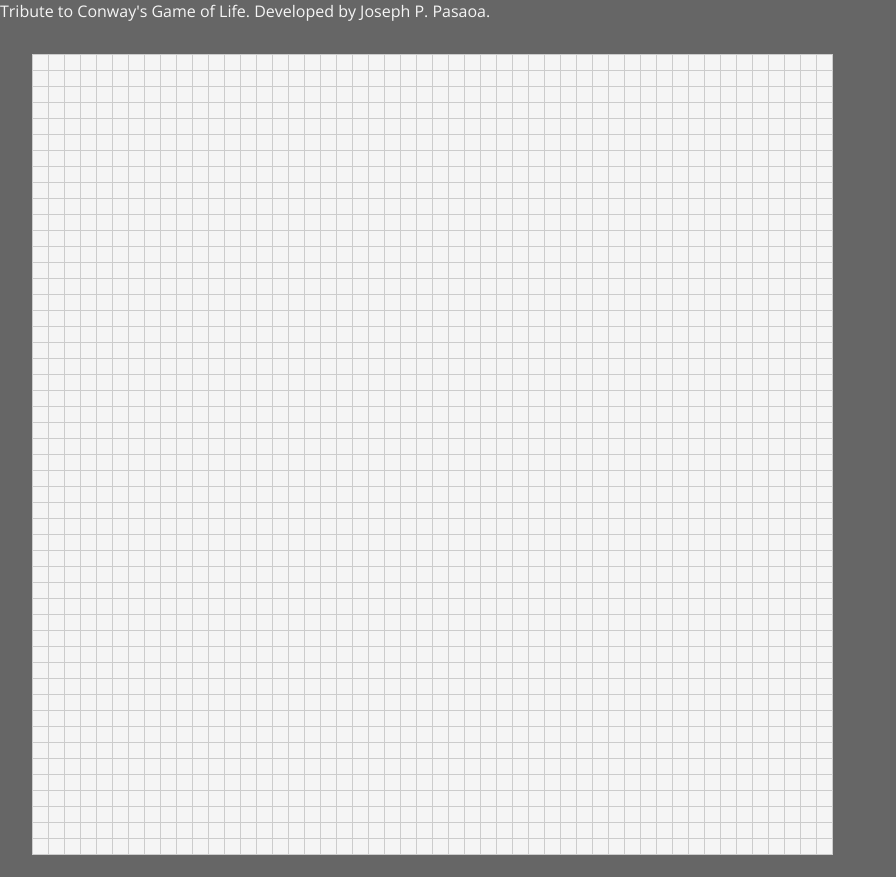
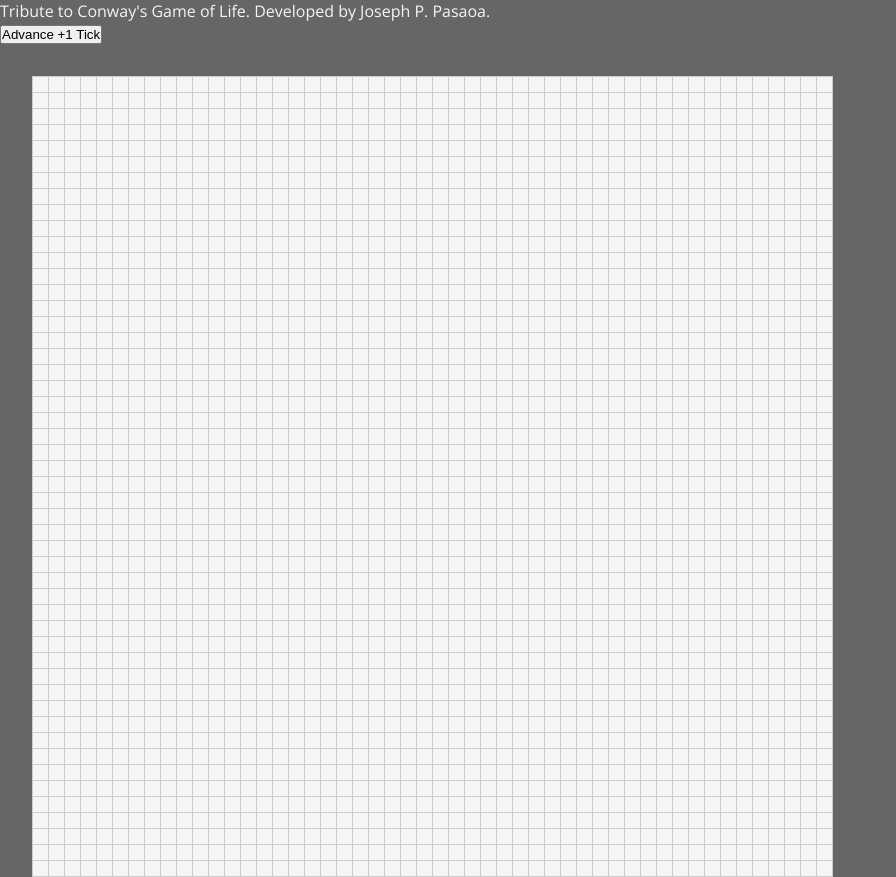
Before and after one commit to joseph-p-pasaoa/conways-game-of-life--react-ts, a React (Create React App) app: page / in a window 1280 px wide. Shown: the whole page, without its empty margins (0-896 px from the left). Before the commit the page ends 855 px from the top, so only its background shows below. Built offline with nearby package versions, Linux system fonts and the light colour scheme.

Commit message:
connect runTick to advance 1 step button

```diff
--- a/src/App.scss
+++ b/src/App.scss
@@ -83,7 +83,7 @@ body {
     border-bottom: solid 1px #ccc;
 
     background-color: #f5f5f5;
-    transition: background-color .7s ease-out;
+    // transition: background-color .1s ease;
 
     &::after {
         content: '';
@@ -103,6 +103,7 @@ body {
     }
 
     &.alive {
+        border-color: #000;
         background-color: orange;
 
         &:hover::after {
--- a/src/App.tsx
+++ b/src/App.tsx
@@ -122,7 +122,13 @@ const App = () => {
 
   return (
     <div className="App">
-      Tribute to Conway's Game of Life. Developed by Joseph P. Pasaoa.
+      Tribute to Conway's Game of Life. Developed by Joseph P. Pasaoa.<br />
+      <button
+        type='button'
+        onClick={runTick}
+      >
+        Advance +1 Tick
+      </button>
       <MatrixDisplay
         boolMatrix={boolMatrix}
         handleClickCell={handleClickCell}
```
